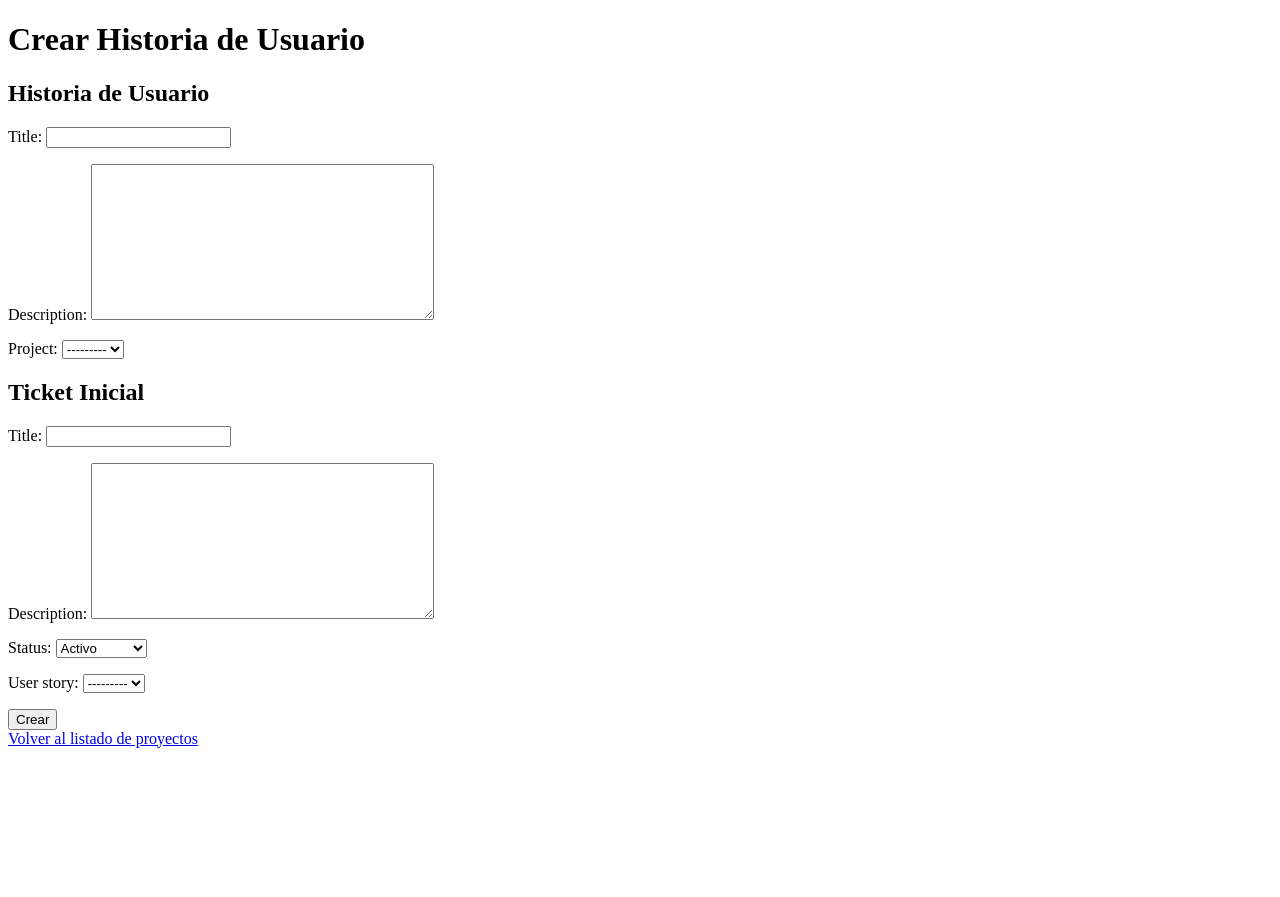
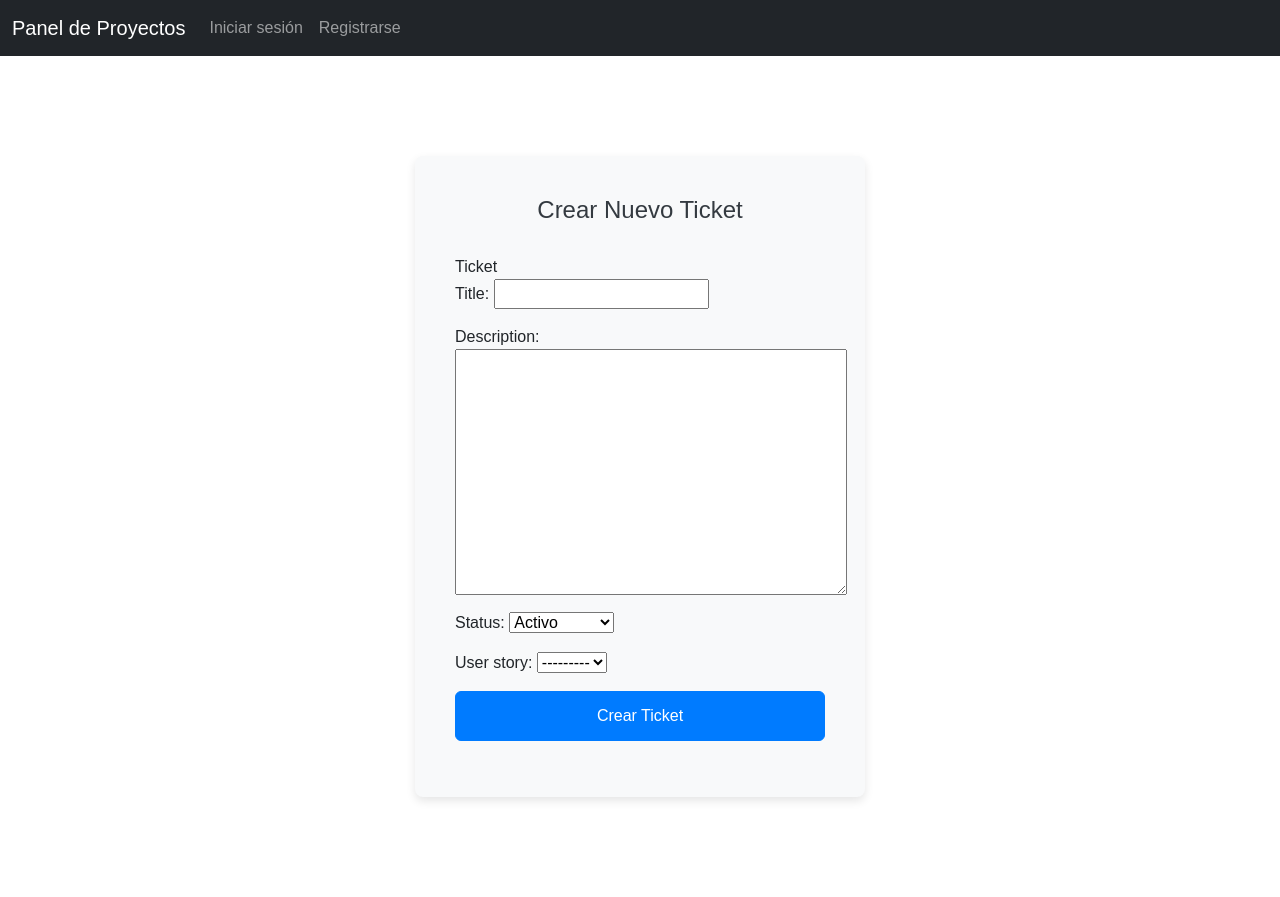
Before and after one commit to karolina-dev/web-app, a Django app: template projects/templates/projects/create_ticket.html in a window 1280 px wide. Before the commit the page ends 748 px from the top, so only its background shows below. Run offline with Django 5.2, Linux system fonts and the light colour scheme; the template is opened without the code that fills it: values that come from a table or form of the project are taken from there, others are empty.

Commit message:
Update create_ticket.html
Cambios en la plantilla crear ticket

```diff
--- a/projects/templates/projects/create_ticket.html
+++ b/projects/templates/projects/create_ticket.html
@@ -1,29 +1,15 @@
-<!DOCTYPE html>
-<html lang="en">
-<head>
-    <meta charset="UTF-8">
-    <title>Crear Historia de Usuario</title>
-</head>
-<body>
-    <h1>Crear Historia de Usuario</h1>
+{% extends 'base.html' %}
 
-    {% if messages %}
-        <ul>
-            {% for message in messages %}
-                <li>{{ message }}</li>
-            {% endfor %}
-        </ul>
-    {% endif %}
-
-    <form method="post">
-        {% csrf_token %}
-        <h2>Historia de Usuario</h2>
-        {{ user_story_form.as_p }}
-        <h2>Ticket Inicial</h2>
-        {{ ticket_form.as_p }}
-        <button type="submit">Crear</button>
-    </form>
-
-    <a href="{% url 'project_list' %}">Volver al listado de proyectos</a>
-</body>
-</html>
+{% block content %}
+    <div class="form-container">
+        <h2>Crear Nuevo Ticket</h2>
+        <form method="POST">
+            {% csrf_token %}
+            <div class="form-group">
+                <label for="ticket">Ticket</label>
+                {{ form.as_p }}
+            </div>
+            <button type="submit" class="btn btn-primary">Crear Ticket</button>
+        </form>
+    </div>
+{% endblock %}
```
